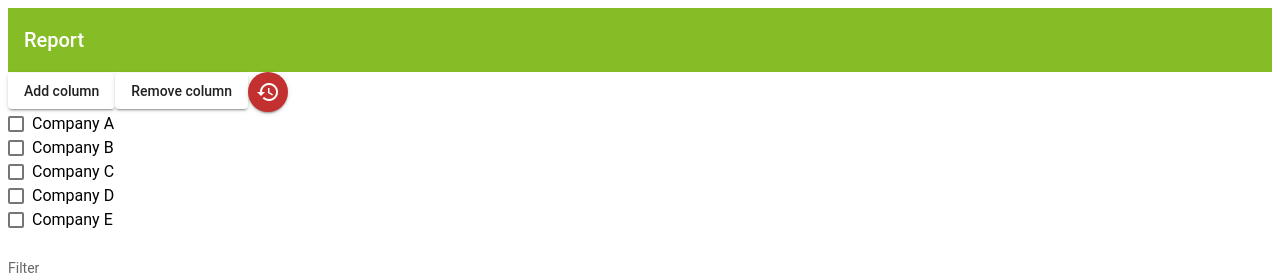
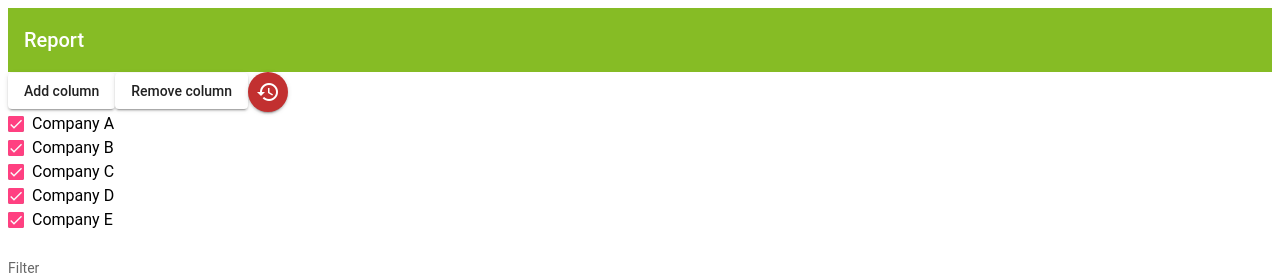
Before and after one commit to tobydao/DataReport, an Angular app: page / in a window 1280 px wide. Shown: the top 278 px of the page. Built offline with nearby package versions, Linux system fonts and the light colour scheme.

Commit message:
3 files modified

```diff
--- a/src/app/table/picker/picker.component.html
+++ b/src/app/table/picker/picker.component.html
@@ -1,5 +1,5 @@
 <div *ngFor="let company of companies">
-  <mat-checkbox #checkbox (change)='showOptions(checkbox)' value='company'>
+  <mat-checkbox [checked]="companiesToDisplay.includes(company)" (change)='showOptions(company)'>
     {{company}}
   </mat-checkbox>
 </div>
--- a/src/app/table/picker/picker.component.ts
+++ b/src/app/table/picker/picker.component.ts
@@ -8,8 +8,15 @@ import { Component, Input } from '@angular/core';
 
 export class PickerComponent{
   @Input() companies = [];
+  @Input() companiesToDisplay = [];
 
-  showOptions(event){
-    console.log(event.value); //true or false
+  showOptions(comp){
+    if(this.companiesToDisplay.indexOf(comp)){
+      console.log(comp); //true or false
+    }
+
+    let index = this.companiesToDisplay.indexOf(comp);
+    this.companiesToDisplay.splice(index, 1)
+    console.log(this.companiesToDisplay)
    }
 }
--- a/src/app/table/table.component.html
+++ b/src/app/table/table.component.html
@@ -1,7 +1,7 @@
 <button mat-raised-button (click)="addColumn()"> Add column </button>
 <button mat-raised-button (click)="removeColumn()"> Remove column </button>
 <button mat-raised-button mat-icon-button style="background: #c23030; color: white" (click)="resetTable()"> <mat-icon>restore</mat-icon> </button>
-<app-picker [companies] = "displayedColumns.slice(2)"></app-picker>
+<app-picker [companies] = "displayedColumns.slice(2)" [companiesToDisplay] = "columnsToDisplay.slice(2)"></app-picker>
 
 <mat-form-field appearance="standard">
   <mat-label>Filter</mat-label>
```
